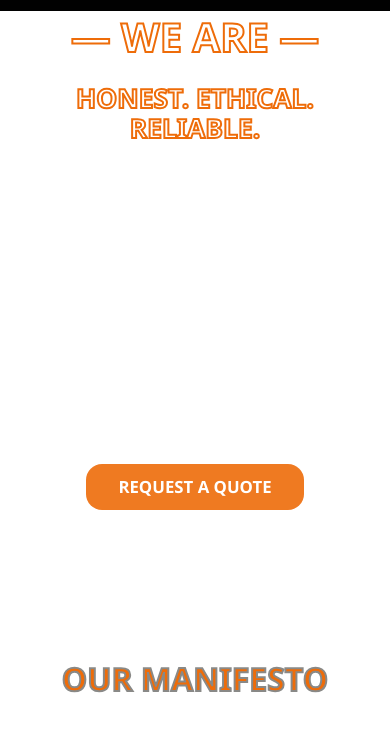
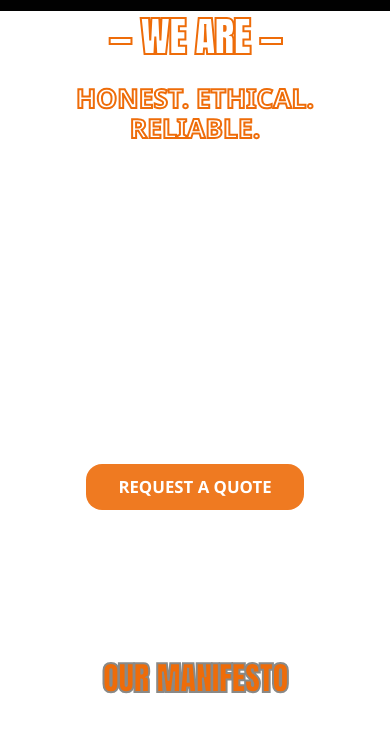
Before and after one commit to JoshuaJ81/talllc, a plain HTML site: page index.html in a window 390 px wide. Shown: the part 54-807 px from the top of the page. Drawn offline with Linux system fonts and the light colour scheme.

Commit message:
changed font family on mobile h1

```diff
--- a/resources/index.css
+++ b/resources/index.css
@@ -766,7 +766,7 @@ font-size: 1.25rem;
 
   #hero h2 {
 
-    font-family: Segoe UI;
+    font-family: anton;
     font-size: 2.5rem;
     color:#fff;
     text-transform: uppercase;
@@ -888,6 +888,7 @@ list-style: none;
   #mission h1, #about h1, #services h1, #contact h1 {
 
     font-size: 2rem;
+    font-family: anton;
   }
 
 }
```
